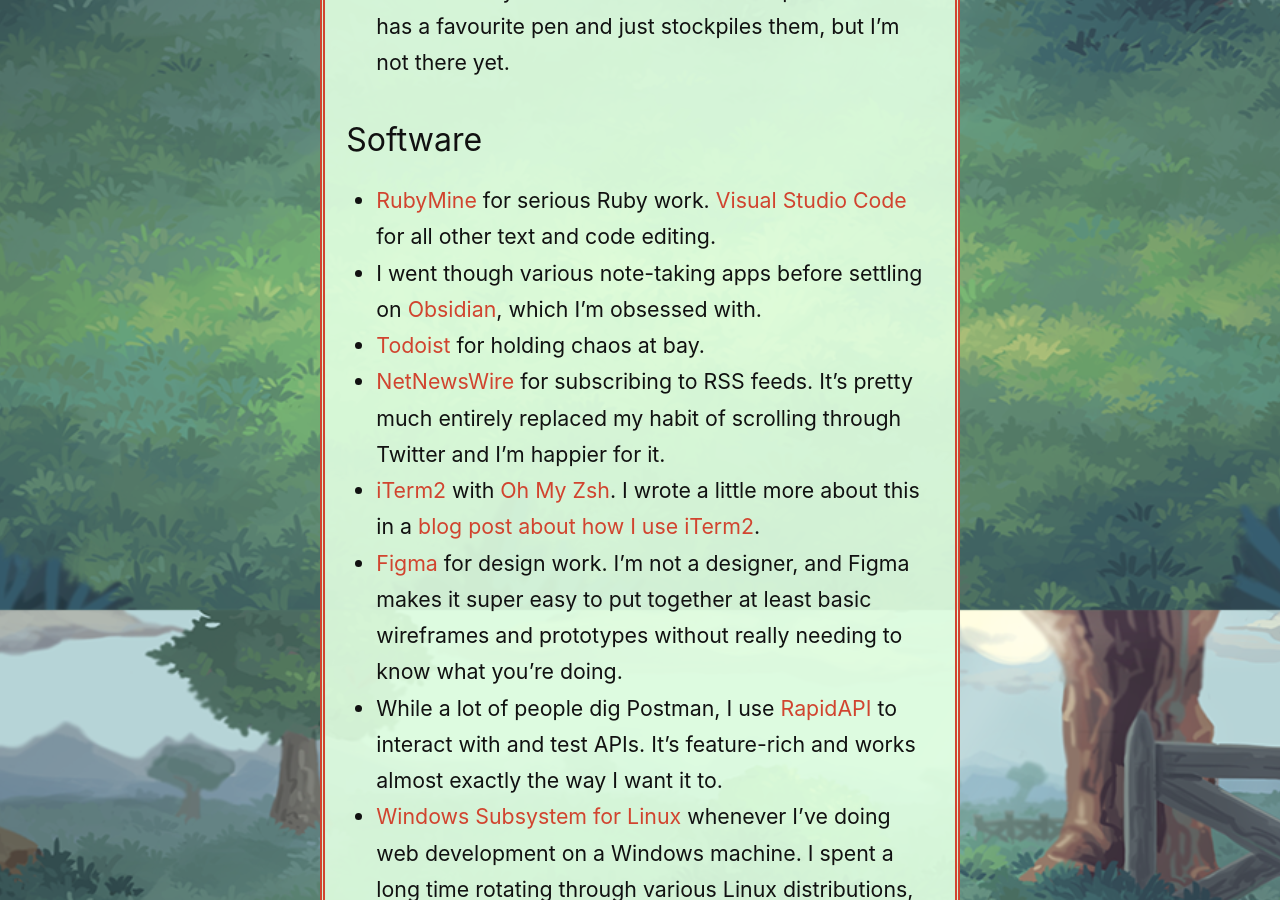
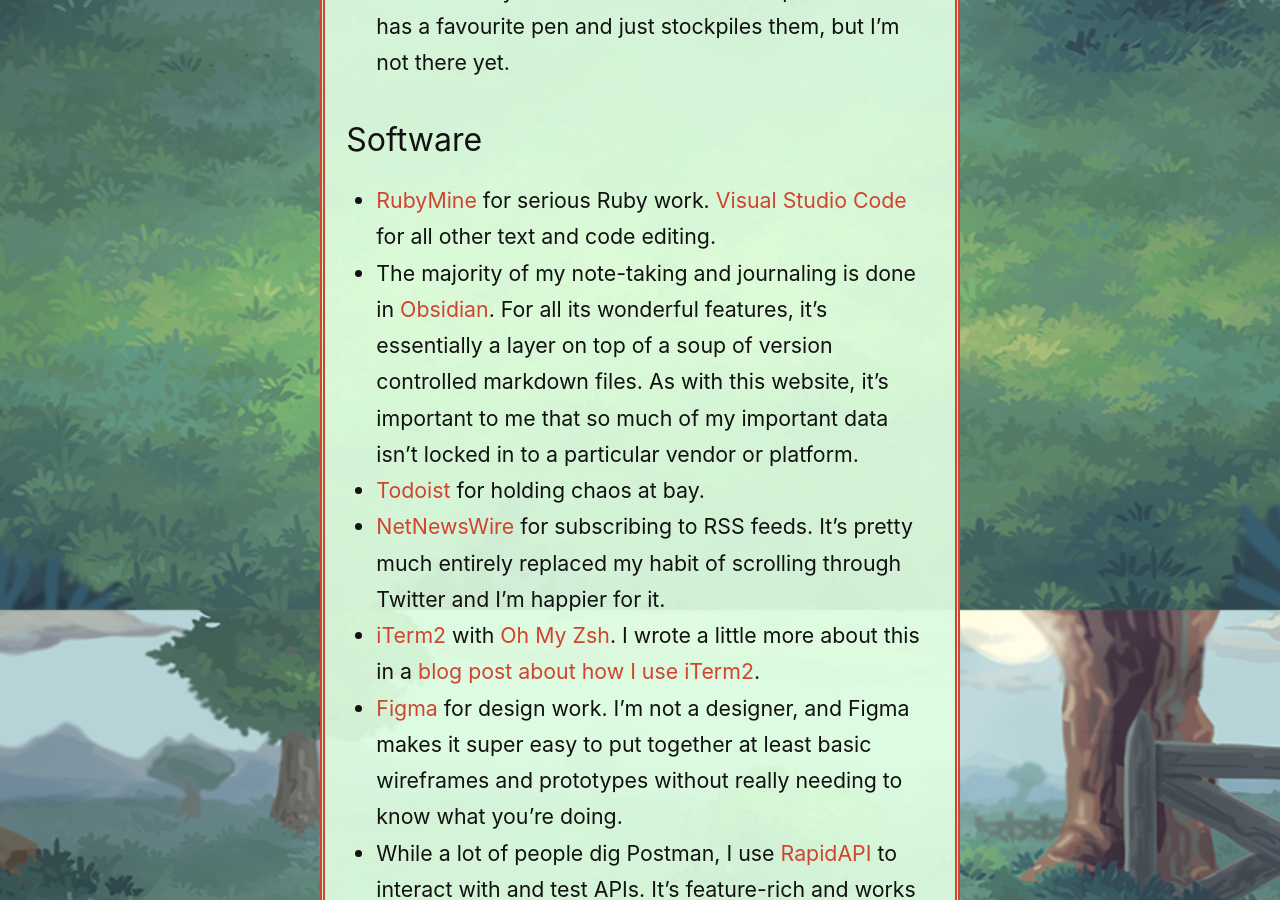
Before and after one commit to jsrn/jsrn.github.io, a Jekyll site: the page built from uses.md, in a window 1280 px wide and 900 px high, scrolled down 1190 px. Built offline with Jekyll 4.4.1, drawn with Linux system fonts in a browser that asks for light colours.

Commit message:
update uses note on obsidian

```diff
--- a/uses.md
+++ b/uses.md
@@ -15,7 +15,7 @@
 ## Software
 
 - [RubyMine](https://www.jetbrains.com/ruby/) for serious Ruby work. [Visual Studio Code](https://code.visualstudio.com/) for all other text and code editing.
-- I went though various note-taking apps before settling on [Obsidian](https://obsidian.md/), which I'm obsessed with.
+- The majority of my note-taking and journaling is done in [Obsidian](https://obsidian.md/). For all its wonderful features, it's essentially a layer on top of a soup of version controlled markdown files. As with this website, it's important to me that so much of my important data isn't locked in to a particular vendor or platform.
 - [Todoist](https://todoist.com) for holding chaos at bay.
 - [NetNewsWire](https://netnewswire.com/) for subscribing to RSS feeds. It's pretty much entirely replaced my habit of scrolling through Twitter and I'm happier for it.
 - [iTerm2](https://iterm2.com/) with [Oh My Zsh](https://ohmyz.sh/). I wrote a little more about this in a [blog post about how I use iTerm2](/programming/2021/11/04/how-i-use-iterm2.html).
```
